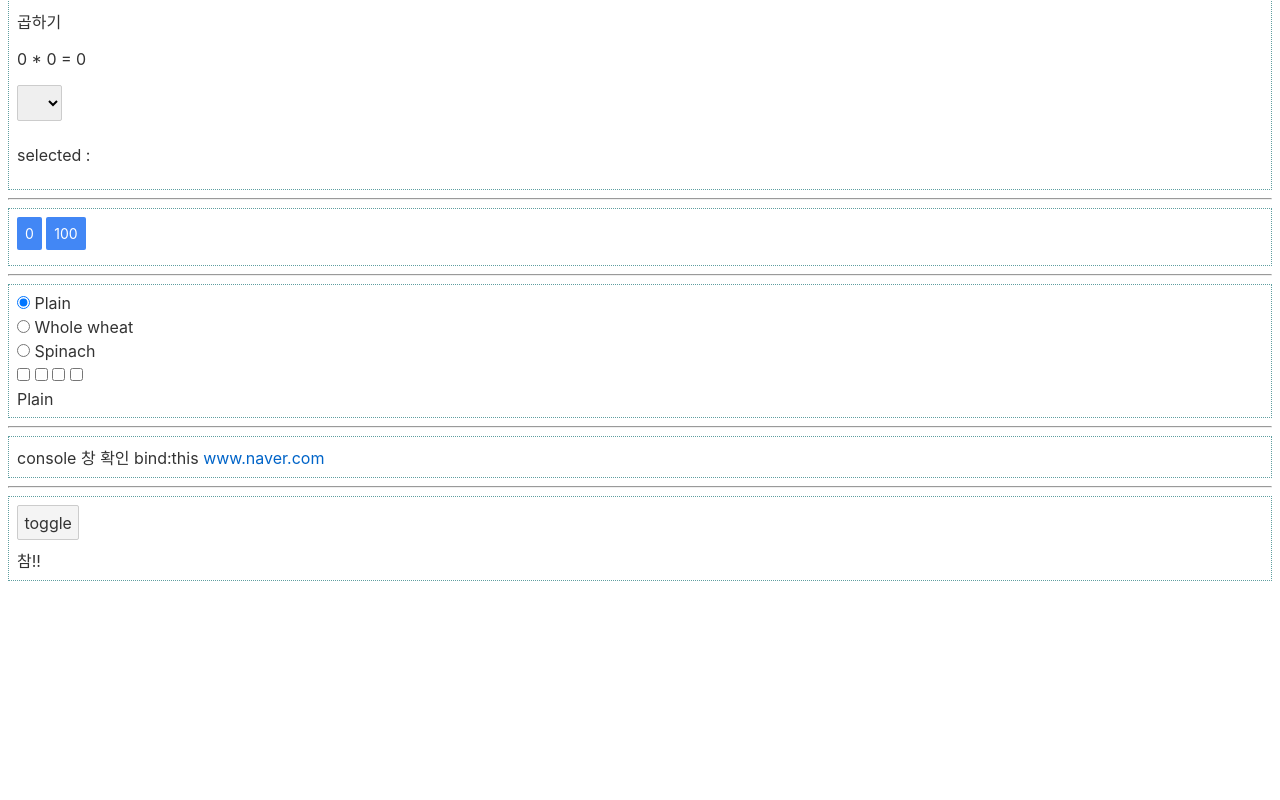
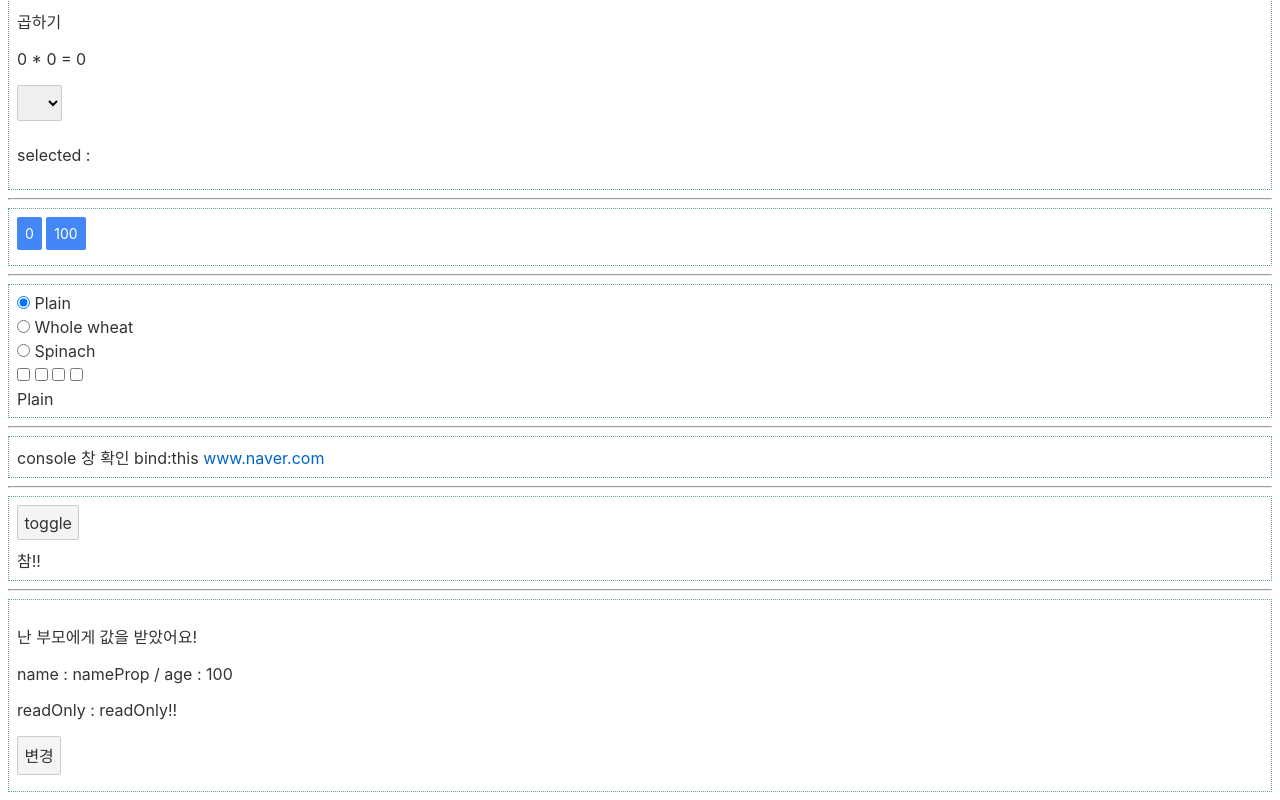
Before and after one commit to katanazero86/my-svelte-project, a Svelte app: page / in a window 1280 px wide. Shown: the part 820-1620 px from the top of the page. Before the commit the page ends 1401 px from the top, so only its background shows below. Built offline with nearby package versions, Linux system fonts and the light colour scheme.

Commit message:
[feature] svelte 기본 문법 2020.03.01
- readme.md 파일 내용 수정
- 기본 예제 몇가지 작성

{#if ...}
bind:group
bind:this
props 예제 및 css 변경

```diff
--- a/package.json
+++ b/package.json
@@ -16,6 +16,6 @@
     "rollup-plugin-livereload": "^1.0.0",
     "rollup-plugin-svelte": "^5.0.3",
     "rollup-plugin-terser": "^5.1.2",
-    "svelte": "^3.0.0"
+    "svelte": "^3.19.1"
   }
 }
--- a/public/global.css
+++ b/public/global.css
@@ -1,7 +1,7 @@
 html, body {
 	position: relative;
 	width: 100%;
-	height: 100%;
+	/*height: 100%;*/
 }
 
 body {
--- a/src/App.svelte
+++ b/src/App.svelte
@@ -6,6 +6,7 @@
 	import BindGroup from "./example/BindGroup.svelte";
 	import BindThis from "./example/BindThis.svelte";
 	import IfStatement from "./example/IfStatement.svelte";
+	import PropsExample from "./example/PropsExample.svelte";
 
 	let inputText = '';
 
@@ -24,6 +25,11 @@
 
 	let num = 0;
 	const increaseNum = () => num++;
+
+	let person = {
+		name : 'nameProp',
+		age : 100
+	}
 
 </script>
 
@@ -64,6 +70,10 @@
 <div class="example-wrap">
 	<IfStatement/>
 </div>
+<hr>
+<div class="example-wrap">
+	<PropsExample name="{person.name}" age="{person.age}" readOnly="zzzz"/>
+</div>
 
 
 <style>
--- /dev/null
+++ b/src/example/PropsExample.svelte
@@ -0,0 +1,20 @@
+<script>
+    export let name = null;
+    export let age = null;
+
+    export const readOnly = 'readOnly!!'; // const 로 선언하면 무조건 읽기 전용
+</script>
+
+<div>
+    <p>난 부모에게 값을 받았어요!</p>
+    <p>
+        name : {name} / age : {age}
+    </p>
+    <p>
+        readOnly : {readOnly}
+    </p>
+
+    <div>
+        <button on:click={() => name = '변경이름'}>변경</button>
+    </div>
+</div>
```
